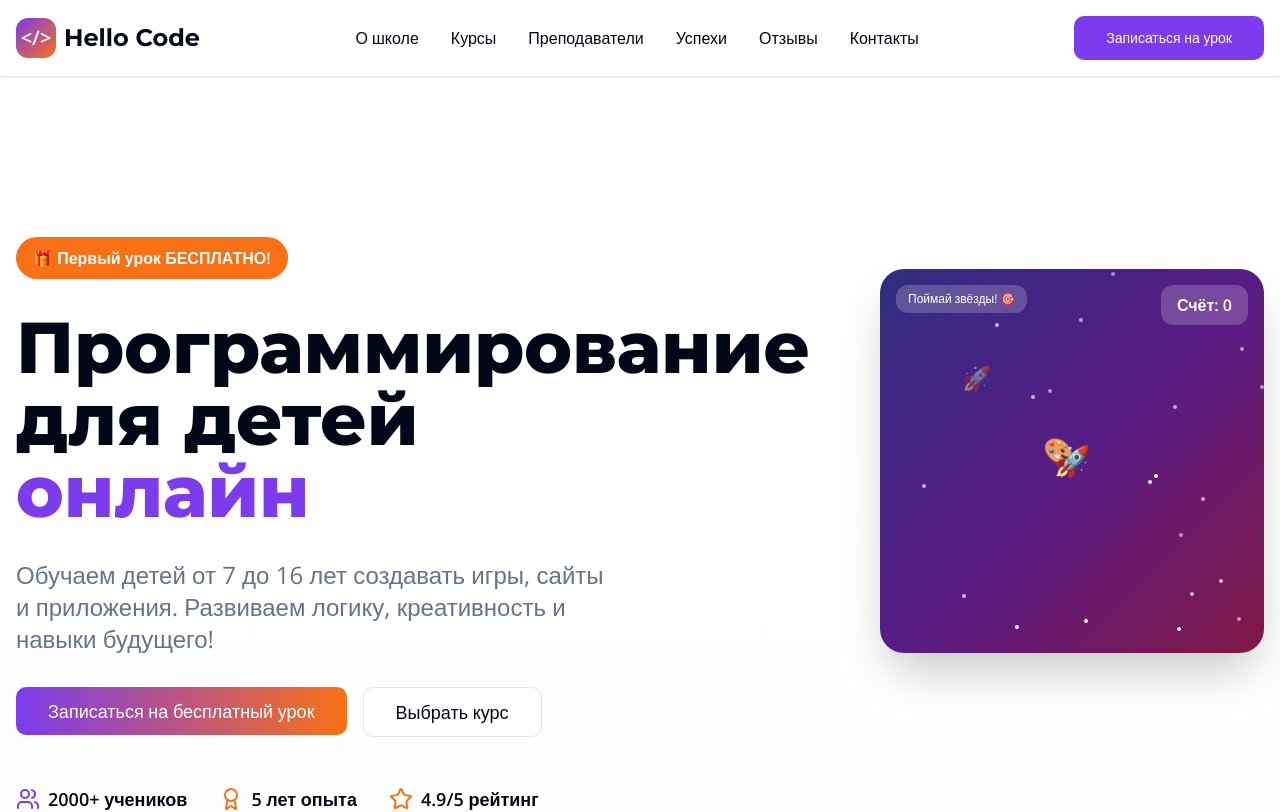
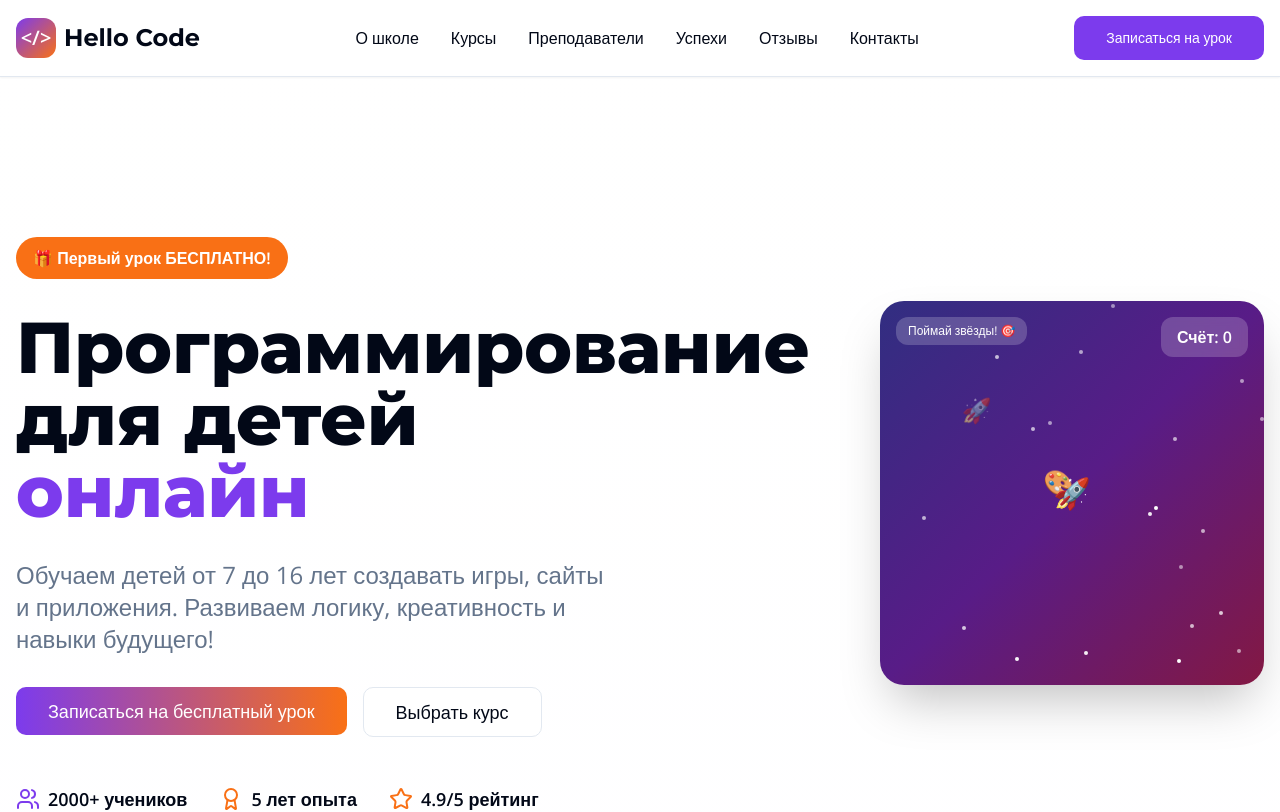
Before and after one commit to pr-poehali-dev/hello-code-site-1, a React (Vite) app: page / in a window 1280 px wide. Shown: the top 812 px of the page. Built offline with nearby package versions, Linux system fonts and the light colour scheme.

Commit message:
Спущена позиция игры ниже

```diff
--- a/src/pages/Index.tsx
+++ b/src/pages/Index.tsx
@@ -130,7 +130,7 @@ export default function Index() {
                 </div>
               </div>
             </div>
-            <div className="relative lg:mt-16 flex justify-center lg:justify-end mt-8 lg:mt-0">
+            <div className="relative lg:mt-24 flex justify-center lg:justify-end mt-8 lg:mt-0">
               <div className="relative w-64 sm:w-80 md:w-96 h-64 sm:h-80 md:h-96">
                 <div
                   className="w-full h-full bg-gradient-to-br from-indigo-900 via-purple-900 to-pink-900 rounded-2xl md:rounded-3xl shadow-2xl animate-scale-in overflow-hidden cursor-crosshair relative"
```
